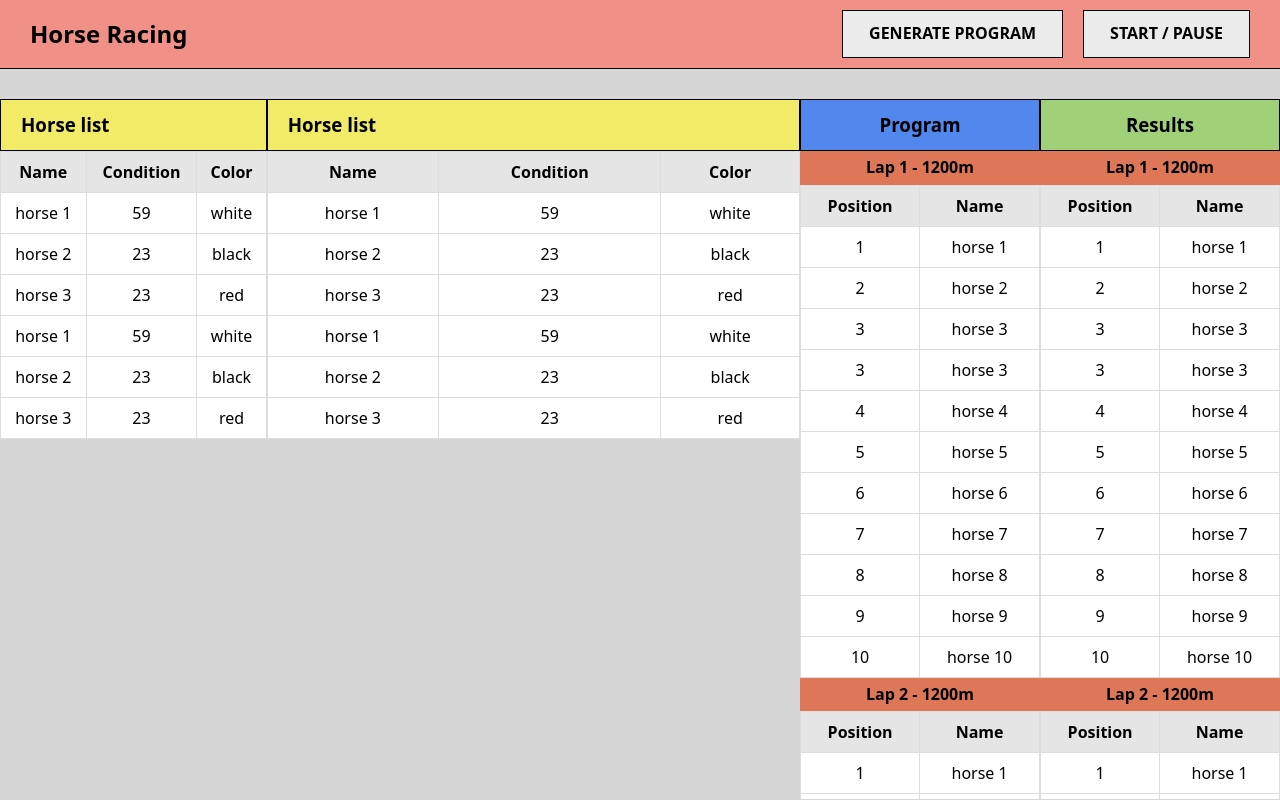
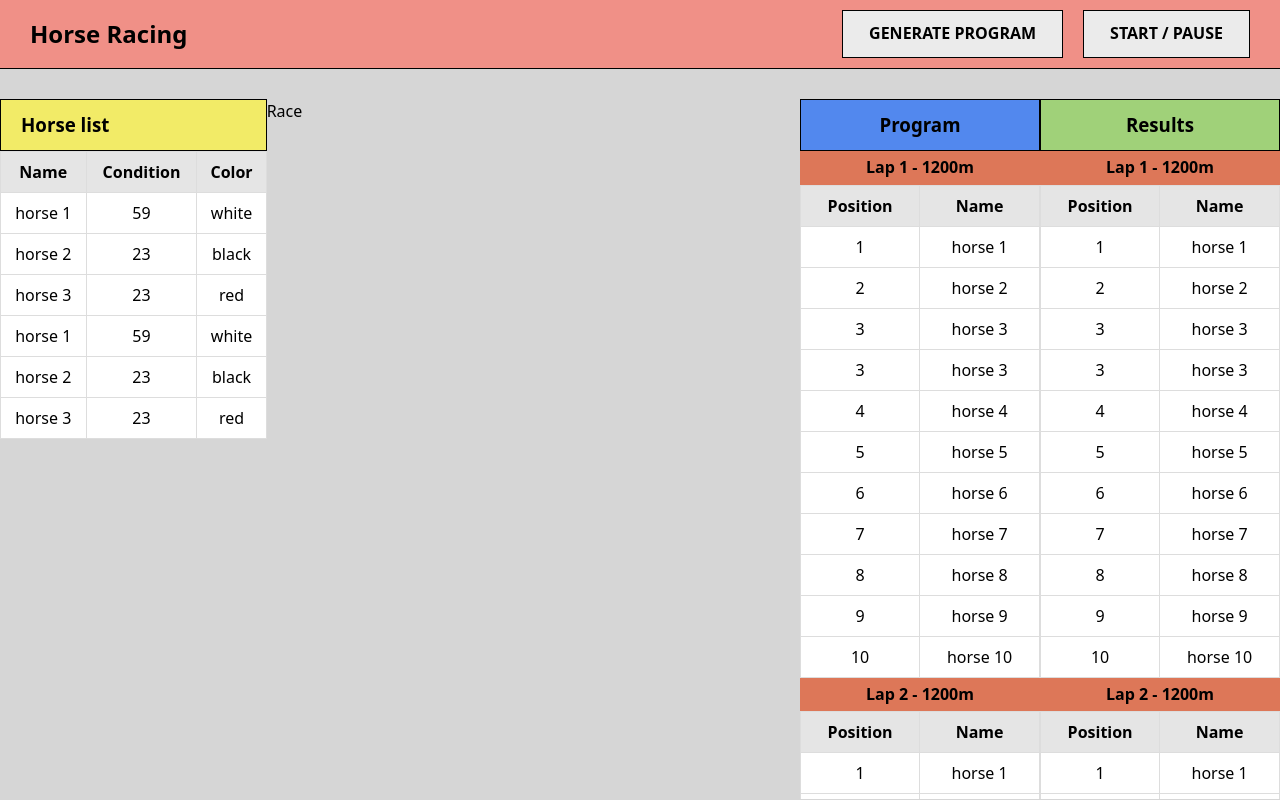
Before and after one commit to steve-232/test-vue, a Vue app: page / in a window 1280 px wide. Built offline with nearby package versions, Linux system fonts and the light colour scheme.

Commit message:
define & use "horses" store

```diff
--- a/src/App.vue
+++ b/src/App.vue
@@ -3,7 +3,7 @@
     <TheHeader />
     <div class="layout">
       <ColumnHorseList />
-      <ColumnHorseList />
+      <div>Race</div>
       <ColumnProgram />
       <ColumnResults />
     </div>
--- a/src/components/ColumnHorseList.vue
+++ b/src/components/ColumnHorseList.vue
@@ -8,43 +8,9 @@
 import { ref } from "vue";
 import BaseColumn from "@/components/base/BaseColumn.vue";
 import TableHorseList from "@/components/common/TableHorseList.vue";
+import { useHorsesStore } from "@/stores/horses";
 
-const data = ref([
-  {
-    id: 1,
-    name: "horse 1",
-    condition: 59,
-    color: "white",
-  },
-  {
-    id: 2,
-    name: "horse 2",
-    condition: 23,
-    color: "black",
-  },
-  {
-    id: 3,
-    name: "horse 3",
-    condition: 23,
-    color: "red",
-  },
-  {
-    id: 11,
-    name: "horse 1",
-    condition: 59,
-    color: "white",
-  },
-  {
-    id: 12,
-    name: "horse 2",
-    condition: 23,
-    color: "black",
-  },
-  {
-    id: 13,
-    name: "horse 3",
-    condition: 23,
-    color: "red",
-  },
-]);
+const store = useHorsesStore();
+
+const data = ref(store.$state);
 </script>
--- /dev/null
+++ b/src/stores/horses.ts
@@ -0,0 +1,44 @@
+import { defineStore } from "pinia";
+import type { Horse } from "@/ts";
+
+export const useHorsesStore = defineStore("horses", {
+  state: () =>
+    [
+      {
+        id: 1,
+        name: "horse 1",
+        condition: 59,
+        color: "white",
+      },
+      {
+        id: 2,
+        name: "horse 2",
+        condition: 23,
+        color: "black",
+      },
+      {
+        id: 3,
+        name: "horse 3",
+        condition: 23,
+        color: "red",
+      },
+      {
+        id: 11,
+        name: "horse 1",
+        condition: 59,
+        color: "white",
+      },
+      {
+        id: 12,
+        name: "horse 2",
+        condition: 23,
+        color: "black",
+      },
+      {
+        id: 13,
+        name: "horse 3",
+        condition: 23,
+        color: "red",
+      },
+    ] as Horse[],
+});
```
